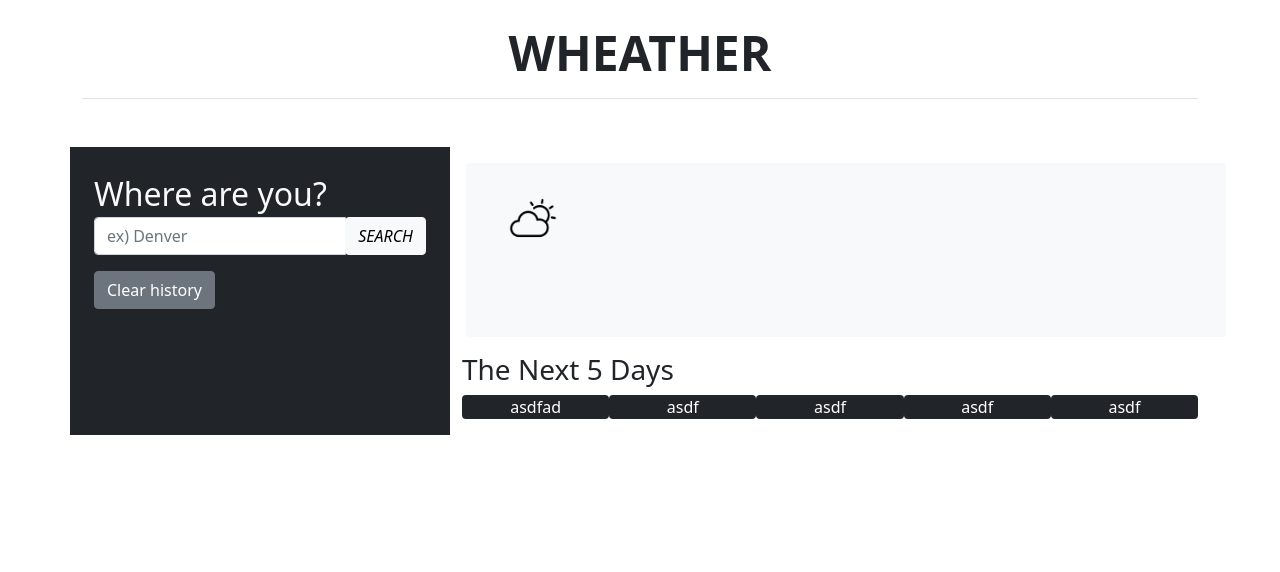
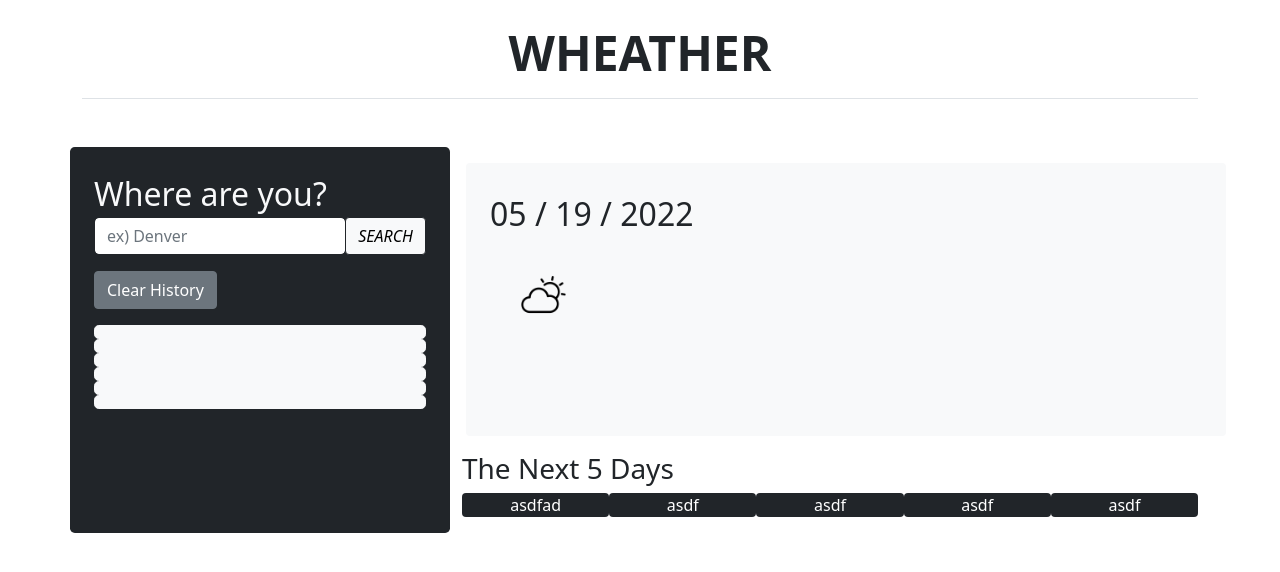
Before and after one commit to addiguskey/Module6-Challenge-Weather-App, a plain HTML site: page index.html in a window 1280 px wide. Drawn offline with nearby package versions, Linux system fonts and the light colour scheme; no server answers.

Commit message:
previous city buttons and date is working

```diff
--- a/assets/script.js
+++ b/assets/script.js
@@ -1,3 +1,5 @@
+var today = moment();
+$("#todays-date").text(today.format("MM / D / YYYY"));
 var userCityInput = $("#user-city-input");
 // add eventlistner for usercitysubmit
 var userCitySearchBtn = $("user-city-submit");
--- a/index.html
+++ b/index.html
@@ -26,28 +26,40 @@
         </a>
       </div>
     </nav>
-
+    <!-- SEARCH/Clear History SECTION -->
     <div class="container">
       <div class="row">
-        <div class="col-4 bg-dark text-light p-4">
+        <div class="col-4 bg-dark text-light p-4 rounded-3">
           <h2 class="search-header my-1">Where are you?</h2>
             <div class="input-group mb-3">
-              <input id="user-city-input" type="text" class="form-control" placeholder="ex) Denver" aria-label="user-city-search">
+              <input id="user-city-input" type="text" class="form-control border-dark rounded-3" placeholder="ex) Denver" aria-label="user-city-search">
               <div class="user-city-append">
-                <button class="btn btn-light" type="button" id="user-city-submit">
+                <button class="btn btn-light border-dark" type="button" id="user-city-submit">
                   <i class="fas fa-search">SEARCH</i>
                 </button>
               </div>
             </div>
-              <button class="btn btn-secondary mb-3" type="button" id="clear-history">Clear history</button>
-                <form id="search-history"></form>
+              <button class="btn btn-secondary mb-3 mx-auto" type="button" id="clear-history">Clear History</button>
+              <div class="line color-light"></div>
+              <!-- PREVIOUS CITIES -->
+              <div class="btn-frame d-flex flex-column justify-content-evenly" id="previous-cities">
+                <button type="button" class="btn btn-light rounded-3" id="city1"></button>
+                <button type="button" class="btn btn-light rounded-3" id="city2"></button>
+                <button type="button" class="btn btn-light rounded-3" id="city3" ></button>
+                <button type="button" class="btn btn-light rounded-3" id="city4"> </button>
+                <button type="button" class="btn btn-light rounded-3" id="city5"></button>
+                <button type="button" class="btn btn-light rounded-3" id="city6"></button>
+            </div>
         </div>
+
+        <!-- CURRENT LOCATION -->
           <div class="col-8">
             <div class="row mr-0">
-              <div class="col-12 bg-light m-3 rounded">
+              <div class="col-12 bg-light text-dark m-3 p-4 rounded">
                 <div class="row">
                   <div class="col-12">
-                    <span id="current-city" class="city-name align-middle"></span>
+                    <h1 id="current-city" class="city-name align-middle"></h1>
+                    <h2 id="todays-date"></h2>
                     <img id="current-icon" src="./assets/images/placeholder.png" style="max-width:15%"alt="">
                 </div>
               </div>
@@ -106,6 +118,8 @@
       crossorigin="anonymous"
       referrerpolicy="no-referrer"
     ></script>
+    <!-- Moment -->
+    <script src="https://cdnjs.cloudflare.com/ajax/libs/moment.js/2.29.3/moment.min.js"></script>
     <!--JS  -->
     <script src="./assets/script.js"></script>
   </body>
```
